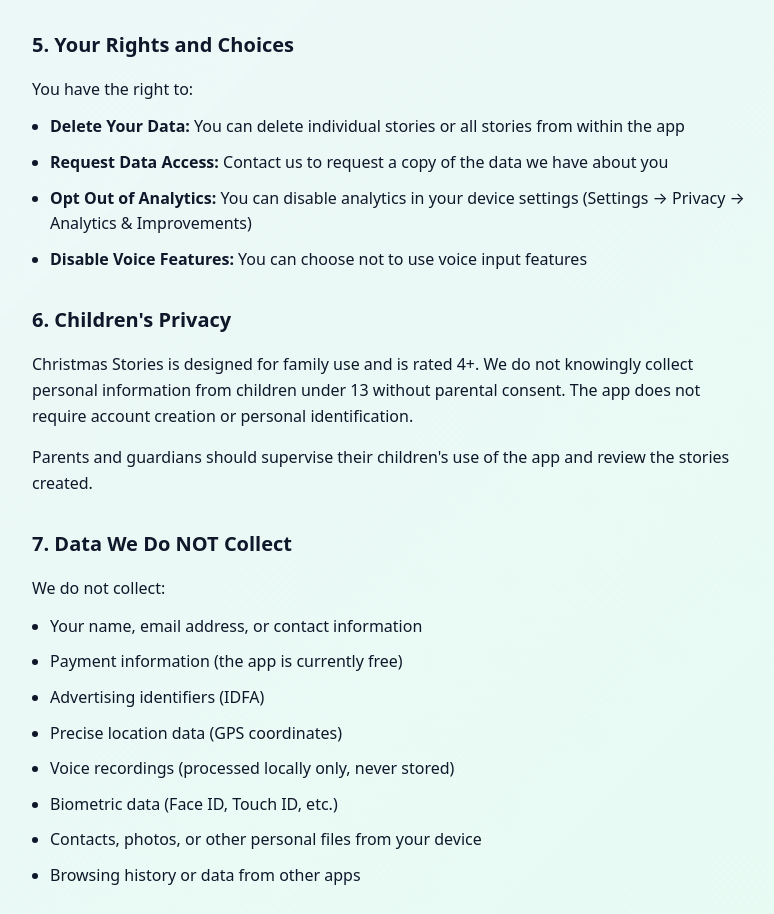
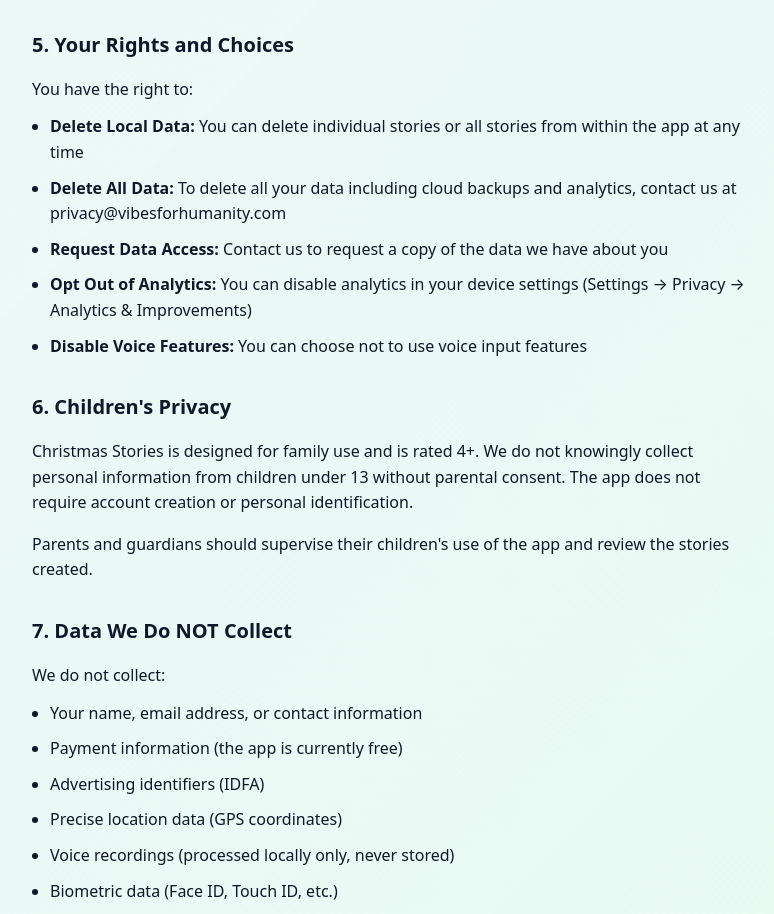
Before and after one commit to vibesforhumanity/vibesforhumanity-site, a plain HTML site: page christmas-stories-privacy.html in a window 1280 px wide. Shown: the part 2305-3219 px from the top of the page, without its empty margins (58-832 px from the left). Drawn offline with Linux system fonts and the light colour scheme.

Commit message:
Clarify data deletion process (email-based for MVP)

```diff
--- a/christmas-stories-privacy.html
+++ b/christmas-stories-privacy.html
@@ -98,7 +98,8 @@
             <h2 style="font-size: 20px; margin: 32px 0 16px;">5. Your Rights and Choices</h2>
             <p style="margin-bottom: 12px;">You have the right to:</p>
             <ul class="bullets" style="margin-bottom: 16px;">
-              <li><strong>Delete Your Data:</strong> You can delete individual stories or all stories from within the app</li>
+              <li><strong>Delete Local Data:</strong> You can delete individual stories or all stories from within the app at any time</li>
+              <li><strong>Delete All Data:</strong> To delete all your data including cloud backups and analytics, contact us at privacy@vibesforhumanity.com</li>
               <li><strong>Request Data Access:</strong> Contact us to request a copy of the data we have about you</li>
               <li><strong>Opt Out of Analytics:</strong> You can disable analytics in your device settings (Settings → Privacy → Analytics & Improvements)</li>
               <li><strong>Disable Voice Features:</strong> You can choose not to use voice input features</li>
```
